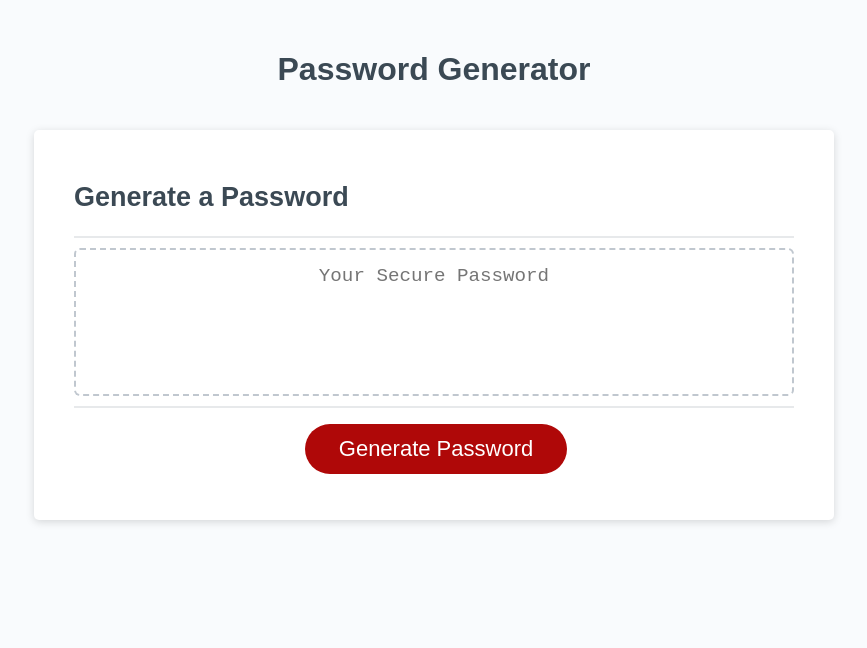
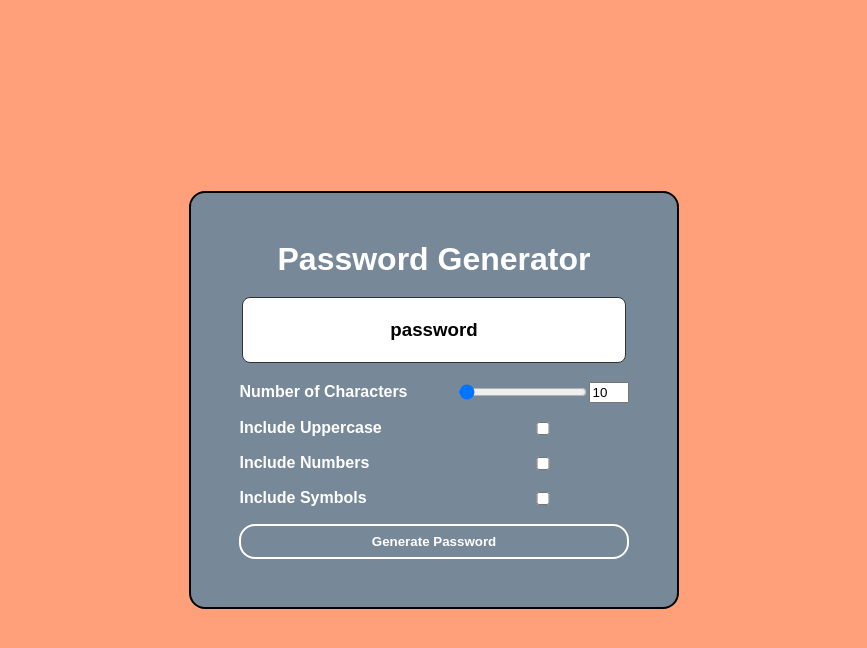
Before and after one commit to bkhanal87/JavaScript-Password-Generator, a plain HTML site: page index.html in a window 1280 px wide. Shown: the whole page, without its empty margins (206-1073 px from the left). Drawn offline with Linux system fonts and the light colour scheme.

Commit message:
second commit

```diff
--- a/index.html
+++ b/index.html
@@ -8,27 +8,31 @@
     <link rel="stylesheet" href="style.css" />
   </head>
   <body>
-    <div class="wrapper">
-      <header>
-        <h1>Password Generator</h1>
-      </header>
-      <div class="card">
-        <div class="card-header">
-          <h2>Generate a Password</h2>
-        </div>
-        <div class="card-body">
-          <textarea
-            readonly
-            id="password"
-            placeholder="Your Secure Password"
-            aria-label="Generated Password"
-          ></textarea>
-        </div>
-        <div class="card-footer">
-          <button id="generate" class="btn">Generate Password</button>
-        </div>
-      </div>
+    <div class="container">
+        <h1 class="title">Password Generator</h1>
+        <h3 class="password-display"> password</h3>
+        <form id="passwordGeneratorForm" class="form">
+          <label for="characterAmountNumber">Number of Characters</label>
+          <div class="character-amount-container">
+            <input type="range" min="8" max="128" value="10"
+            id="characterAmountRange">
+            <input class="number-input" type="number" min="8" max="128" value="10"
+            id="characterAmountNumber">
+          </div>
+
+          <label for="includeUppercase">Include Uppercase</label>
+          <input type="checkbox" id="includeUppercase">
+
+          <label for="includeNumbers">Include Numbers</label>
+          <input type="checkbox" id="includeUppercase">
+
+          <label for="includeSymbols">Include Symbols</label>
+          <input type="checkbox" id="includeUppercase">
+
+          <button type="submit" class="btn">Generate Password</button>
+        </form>
     </div>
+
     <script src="script.js"></script>
   </body>
 </html>
--- a/script.js
+++ b/script.js
@@ -1,14 +1,30 @@
-// Assignment Code
-var generateBtn = document.querySelector("#generate");
+const characterAmoutRange= document.getElementById
+("characterAmountRange")
+const characterAmountNumber= document.getElementById
+("characterAmountNumber")
+const includeUppercaseElement = document.getElementById
+("includeUppercase")
+const includeNumbersElement = document.getElementById
+("includeNumbers")
+const includeSymbolsElement = document. getElementById
+("includeSymbols")
+const form = document.getElementById("passwordGeneratorForm")
 
-// Write password to the #password input
-function writePassword() {
-  var password = generatePassword();
-  var passwordText = document.querySelector("#password");
 
-  passwordText.value = password;
+characterAmoutRange.addEventListener("input", synchCharacterAmount)
+characterAmountNumber.addEventListener("input",synchCharacterAmount)
 
+form.addEventListener("submit", e=> {
+  e.preventDefault()
+  const characterAmount = characterAmountNumber.value
+  const includeUppercase = includeUppercaseElement.checked
+  const includeNumbers = includeNumbersElement.checked
+  const includeSymbols = includeSymbolsElement.checked
+  const password = generatePassword(characterAmount, includeUppercase,includeNumbers, includeSymbols)
+})
+
+function synchCharacterAmount (e) {
+  const value = e.target.value
+  characterAmountNumber.value = value
+  characterAmoutRange.value=value
 }
-
-// Add event listener to generate button
-generateBtn.addEventListener("click", writePassword);
--- a/style.css
+++ b/style.css
@@ -1,137 +1,74 @@
-*,
-*::before,
-*::after {
-  box-sizing: border-box;
+body {
+  background-color:lightsalmon;
+  margin: 0;
+  color: white;
+  min-height: 100vh;
+  display: flex;
+  justify-content: center;
+  align-items: center;
+  font-family: Arial, Helvetica, sans-serif;
+
 }
+.container{
+  background-color: lightslategray;
+  padding: 3rem;
+  border-radius: 1rem;
+  border: 2px solid black;
+  display: flex;
+  justify-content:center ;
+  align-items: center;
+  flex-direction: column;
+}
+.form{
+  display: grid;
+  grid-template-columns: auto auto;
+  row-gap: 1rem;
+  column-gap: 3rem;
+  justify-content: center;
+  align-items: center;
 
-html,
-body,
-.wrapper {
-  height: 100%;
+}
+.title{
   margin: 0;
-  padding: 0;
+  text-align: center;
+
 }
+label{
+  font-weight: bold;
 
-body {
-  font-family: sans-serif;
-  background-color: #f9fbfd;
 }
+.character-amount-container{
+  display: flex;
+  align-items: center;
 
-.wrapper {
-  padding-top: 30px;
-  padding-left: 20px;
-  padding-right: 20px;
 }
+.number-input{
+  width: 2rem;
+}
+.password-display{
+  background-color: white;
+  color: black;
+  padding: 1rem;
+  border: 1px solid #333;
+  height: 2rem;
+  width: 350px;
+  display: flex;
+  justify-content: center;
+  align-items: center;
+  word-break: break-all;
+  border-radius: .5rem;
 
-header {
-  text-align: center;
-  padding: 20px;
-  padding-top: 0px;
-  color: hsl(206, 17%, 28%);
 }
-
-.card {
-  background-color: hsl(0, 0%, 100%);
-  border-radius: 5px;
-  border-width: 1px;
-  box-shadow: rgba(0, 0, 0, 0.15) 0px 2px 8px 0px;
-  color: hsl(206, 17%, 28%);
-  font-size: 18px;
-  margin: 0 auto;
-  max-width: 800px;
-  padding: 30px 40px;
+.btn{
+  grid-column: span 2;
+  background-color: transparent;
+  border: 2px solid white;
+  color: white;
+  padding: .5rem 1rem;
+  font-weight: bold;
+  cursor: pointer;
+  border-radius: 1rem;
 }
-
-.card-header::after {
-  content: " ";
-  display: block;
-  width: 100%;
-  background: #e7e9eb;
-  height: 2px;
+.btn:hover{
+  background-color: #fff;
 }
-
-.card-body {
-  min-height: 100px;
-}
-
-.card-footer {
-  text-align: center;
-}
-
-.card-footer::before {
-  content: " ";
-  display: block;
-  width: 100%;
-  background: #e7e9eb;
-  height: 2px;
-}
-
-.card-footer::after {
-  content: " ";
-  display: block;
-  clear: both;
-}
-
-.btn {
-  border: none;
-  background-color: hsl(360, 91%, 36%);
-  border-radius: 25px;
-  box-shadow: rgba(0, 0, 0, 0.1) 0px 1px 6px 0px rgba(0, 0, 0, 0.2) 0px 1px 1px
-    0px;
-  color: hsl(0, 0%, 100%);
-  display: inline-block;
-  font-size: 22px;
-  line-height: 22px;
-  margin: 16px 16px 16px 20px;
-  padding: 14px 34px;
-  text-align: center;
-  cursor: pointer;
-}
-
-button[disabled] {
-  cursor: default;
-  background: #c0c7cf;
-}
-
-.float-right {
-  float: right;
-}
-
-#password {
-  -webkit-appearance: none;
-  -moz-appearance: none;
-  appearance: none;
-  border: none;
-  display: block;
-  width: 100%;
-  padding-top: 15px;
-  padding-left: 15px;
-  padding-right: 15px;
-  padding-bottom: 85px;
-  font-size: 1.2rem;
-  text-align: center;
-  margin-top: 10px;
-  margin-bottom: 10px;
-  border: 2px dashed #c0c7cf;
-  border-radius: 6px;
-  resize: none;
-  overflow: hidden;
-}
-
-@media (max-width: 690px) {
-  .btn {
-    font-size: 1rem;
-    margin: 16px 0px 0px 0px;
-    padding: 10px 15px;
-  }
-
-  #password {
-    font-size: 1rem;
-  }
-}
-
-@media (max-width: 500px) {
-  .btn {
-    font-size: 0.8rem;
-  }
-}
```
